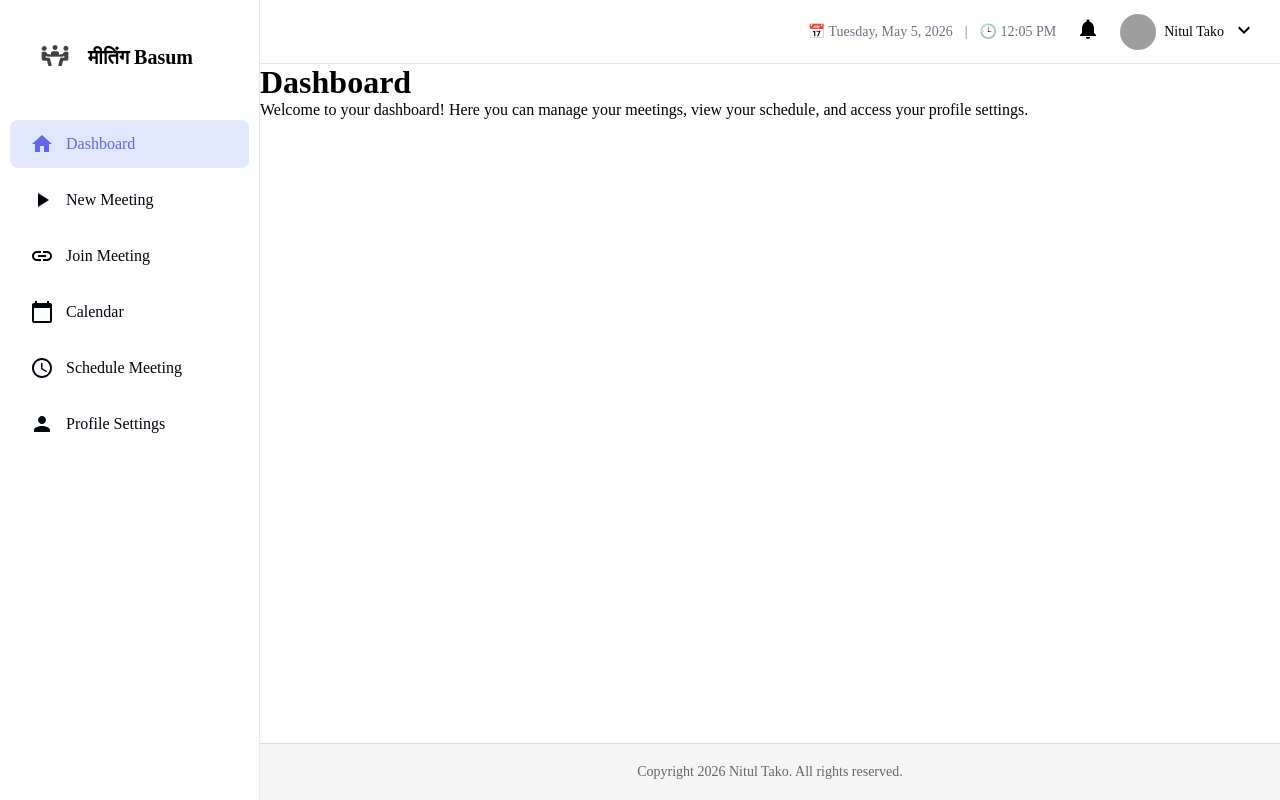
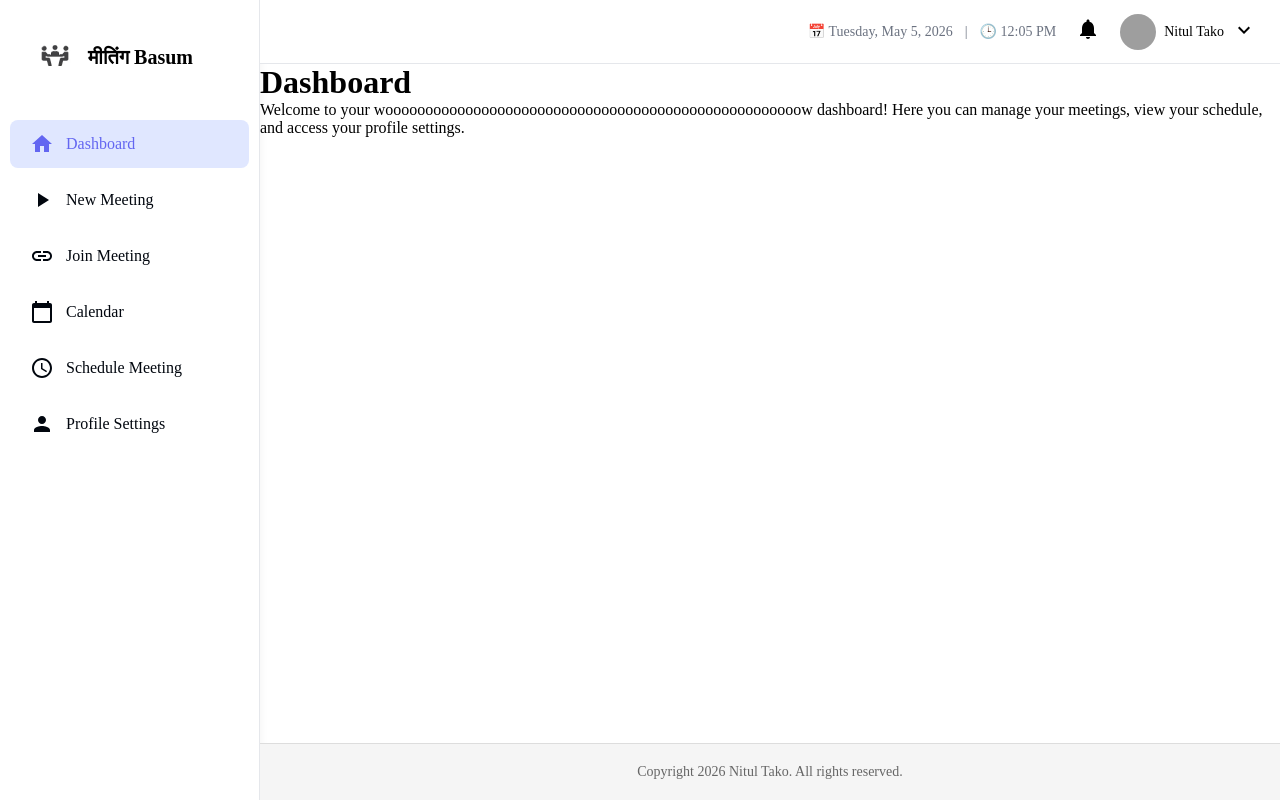
Before and after one commit to Nitul7/Meeting-Basum, a React (Vite) app: page / in a window 1280 px wide. Built offline with nearby package versions, Linux system fonts and the light colour scheme; grey boxes are pictures that could not be loaded.

Commit message:
Test commit

```diff
--- a/src/pages/Dashboard.jsx
+++ b/src/pages/Dashboard.jsx
@@ -2,7 +2,7 @@ function Dashboard() {
   return (
     <div>
       <h1>Dashboard</h1>
-      <p>Welcome to your dashboard! Here you can manage your meetings, view your schedule, and access your profile settings.</p>
+      <p>Welcome to your  woooooooooooooooooooooooooooooooooooooooooooooooooooow dashboard! Here you can manage your meetings, view your schedule, and access your profile settings.</p>
     </div>
   );
 }
```
